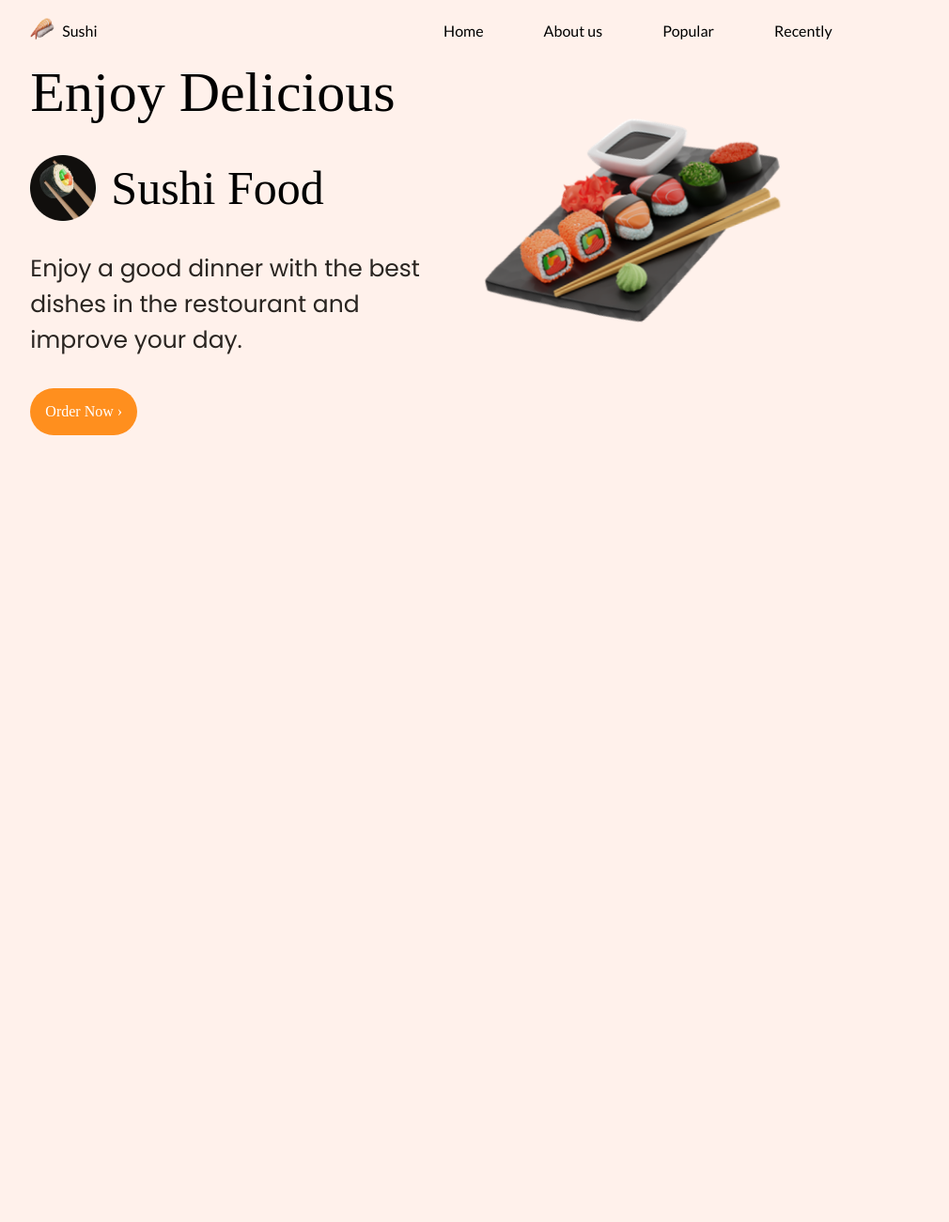
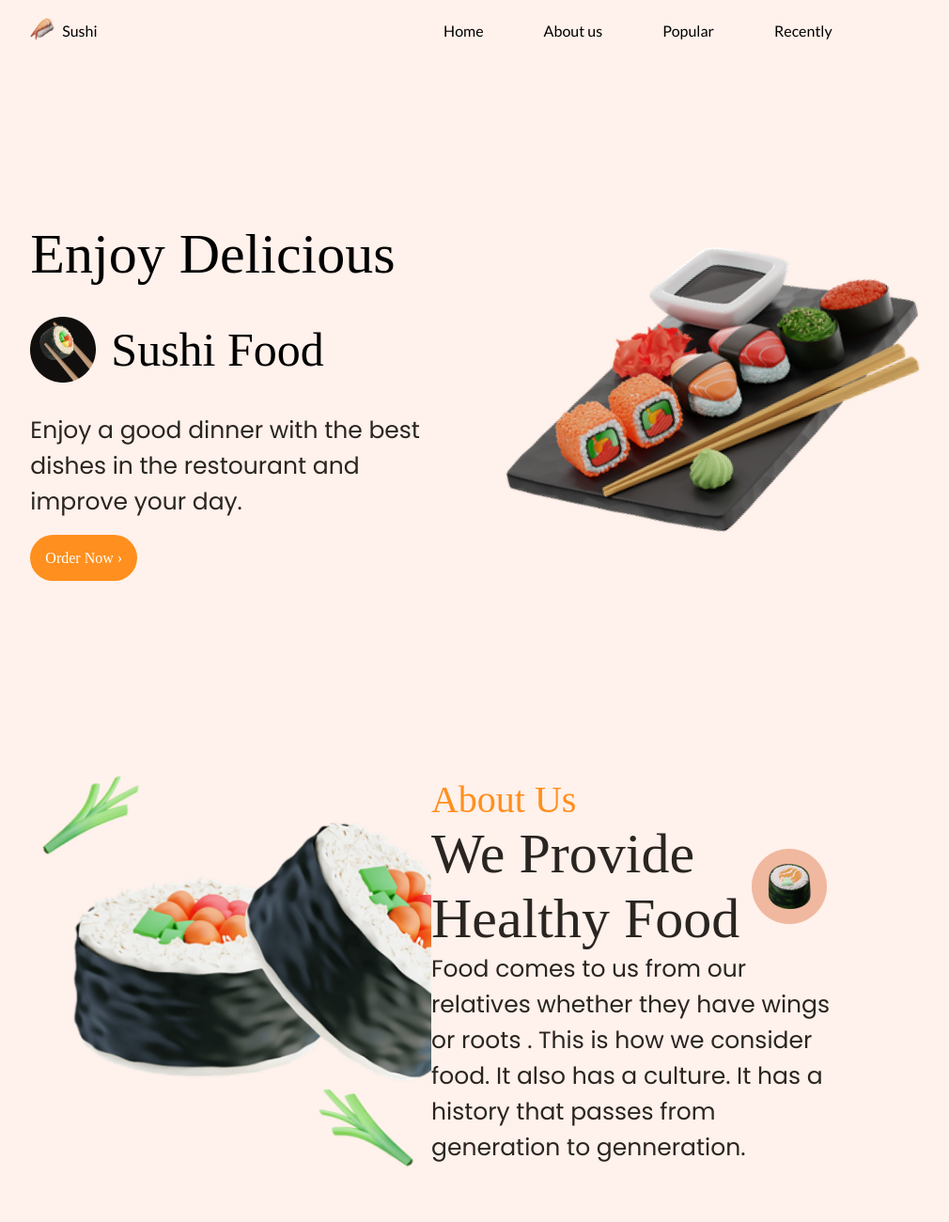
Before and after one commit to gshaa/sushi, a plain HTML site: page index.html in a window 1280 px wide. Shown: the top 1300 px of the page at 94% size, without its empty margins (181-1191 px from the left). Drawn offline with nearby package versions, Linux system fonts and the light colour scheme; a web font is replaced by a local one.

Commit message:
add about us and litle "the best food"

```diff
--- a/index.html
+++ b/index.html
@@ -6,7 +6,6 @@
     <meta name="viewport" content="width=device-width, initial-scale=1.0" />
     <title>Sushi</title>
     <link rel="stylesheet" href="styles/styles.css" />
-    <link href="https://cdn.jsdelivr.net/npm/remixicon@2.5.0/fonts/remixicon.css" rel="stylesheet">
   </head>
   <body>
     <header>
@@ -45,24 +44,56 @@
       <div class="section-main">
         <div class="section-grid-1"></div>
         <div class="section-grid-2">
-          <div class="menu-container">
-            <div class="menu-cont-1">
+          <div class="home-container">
+            <div class="home-cont-1">
               <p class="KohSantepheap">Enjoy Delicious</p>
               <div class="sushi-header">
-
-                <img src="/images/home-sushi-title1.png" alt="..." class="home-sushi-title1  padingtop2">
+                <img src="images/home-sushi-title1.png" alt="..." class="home-sushi-title1  padingtop2">
                 <p class="SushiFood  padingtop2">Sushi Food</p>
-
               </div>
-
-              <p class="Poppins menu-cont-1-bio  padingtop2">Enjoy a good dinner with the best
+              <p class="Poppins home-cont-1-bio  padingtop2">Enjoy a good dinner with the best
                 dishes in the restourant and improve
                  your day.</p>
                  <a class="button">Order Now &#8250;
                  </a>
             </div>
-            <div class="menu-cont-2">
-              <img src="/images/popular-sushi-rolls.png" alt="...">
+            <div class="home-cont-2">
+              <img src="images/popular-sushi-rolls.png" alt="...">
+            </div>
+          </div>
+          <div class="about-us-container">
+            <div class="about-us-cont-1">
+              <img src="images/about-sushi1.png" alt="..." style="height: 450px;">
+            </div>
+            <div class="about-us-cont-2">
+              <p style="color: #FF8F1E; font-family: Khula, serif; font-size: 40px;">About Us</p>
+              <div class="about-us-title">
+                <div class="about-us-title-p">
+                  <p style="color: #2A2521; font-family: Koh Santepheap, serif; font-size: 60px;">We Provide
+                    Healthy Food</p>
+                </div>
+                <div class="about-us-title-img">
+                  <img src="images/about-sushi-title1.png" alt="..." style="height: 80px; width: 80px;">
+                </div>
+              </div>
+              <p style="color: #2A2521; font-family: Poppins, serif; font-size: 25px;">Food comes to us from our relatives whether they have wings  or roots . This is how we consider food. It also has a culture. It has a history that passes from generation to genneration.</p>
+            </div>
+          </div>
+          <div class="popular-sets-container">
+            <div class="popular-sets-cont-text">
+              <p style="color: #FF8F1E; font-family: khula, serif; font-size: 40px;">The Best Food</p>
+              <p class="popular-sets-cont-text-2" style="color: #2A2521; font-size: 76px; font-family:  Koh Santepheap, serif;">Popular Dishes</p>
+            </div>
+            <!-- <div class="card">
+              <div class="card-container">
+                  <img class="card-image" src="images/home-sushi-rolls.png" alt="...">
+                  <div class="card-text-container">
+                    <p style="font-family: Koh Santepheap, serif; font-size: 45px; font-weight: 500;">Onrigi</p>
+                    <p style="font-family: Poppins, serif; font-size: 25px;">Japanis Dish</p>
+                    <p style="font-family: Koh Santepheap, serif; color: #FF9800; font-size: 45px; font-weight: bold;">10.99 $</p>
+                    <img src="/images/Frame 42.png" alt="">
+                  </div>
+              </div> -->
             </div>
           </div>
         </div>
--- a/styles/styles.css
+++ b/styles/styles.css
@@ -1,6 +1,7 @@
 @import url("https://fonts.googleapis.com/css?family=Lato&display=swap");
 @import url("https://fonts.googleapis.com/css?family=Poppins&display=swap");
 @import url("https://fonts.googleapis.com/css?family=Koh Santepheap&display=swap");
+@import url("https://fonts.googleapis.com/css?family=Khula&display=swap");
 
 /* fonts */
 
@@ -298,11 +299,12 @@ a {
   }
 }
 
-/* section */
+/* SECTION */
 
 .section-main {
   display: grid;
   grid-template-columns: repeat(12, 1fr);
+  padding-top: 8rem;
 }
 
 .section-grid-1 {
@@ -317,18 +319,23 @@ a {
   grid-column: 11/13;
 }
 
-.menu-container {
+/*section-home*/
+
+.home-container {
   display: grid;
   grid-template-columns: 50% 50%;
   align-items: center;
   justify-content: center;
 }
 
-.menu-cont-1 {
+.home-cont-1 {
+  display: block;
   grid-column: 50%;
+  justify-content: center;
+  align-items: center;
 }
 
-.menu-cont-2 {
+.home-cont-2 {
   display: block;
   grid-column: 50%;
   justify-content: center;
@@ -352,16 +359,15 @@ a {
   align-items: center;
 }
 
-.menu-cont-1-bio {
+.home-cont-1-bio {
   font-size: 25px;
   font-weight: 100;
   color: #2a2521;
   padding-bottom: 2rem;
 }
 
-.menu-cont-2 img {
-  height: 100%;
-  width: 100%;
+.home-cont-2 img {
+  height: 450px;
 }
 
 .padingtop2 {
@@ -369,7 +375,6 @@ a {
 }
 
 .button {
-  position: absolute;
   border-radius: 2rem;
   background-color: #ff8f1e;
   color: white;
@@ -386,3 +391,82 @@ a {
 .button:active {
   background-color: #ffbf00;
 }
+
+/* section-about-us */
+
+.about-us-container {
+  display: grid;
+  grid-template-columns: 50% 50%;
+  align-items: center;
+  justify-content: center;
+  padding-top: 10rem;
+}
+
+.about-us-cont-1 {
+  display: block;
+  grid-column: 50%;
+  justify-content: center;
+  align-items: center;
+}
+
+.about-us-cont-2 {
+  display: block;
+  grid-column: 50%;
+  justify-content: center;
+  align-items: center;
+}
+
+.about-us-title {
+  display: grid;
+  grid-template-columns: 80% 20%;
+}
+
+.about-us-title-p {
+  grid-column: 80%;
+}
+
+.about-us-title-img {
+  display: flex;
+  grid-column: 20%;
+  align-items: center;
+}
+
+/* popular-sets-container */
+
+.popular-sets-container {
+  padding-top: 12rem;
+}
+
+.popular-sets-cont-text p {
+  text-align: center;
+  padding-bottom: 2rem;
+}
+
+.popular-sets-cont-text-2 {
+  margin-bottom: 10rem;
+}
+
+/* .card-container {
+  padding-top: 3rem;
+  height: 405px;
+  width: 421px;
+  position: relative;
+  box-shadow: 0 4px 8px 0 rgba(0, 0, 0, 0.2);
+  transition: 0.3s;
+  border-radius: 20px;
+}
+
+.card-container:hover {
+  box-shadow: 0 8px 16px 0 rgba(0, 0, 0, 0.2);
+}
+
+.card-image {
+  position: absolute;
+  background-color: var(--container-color);
+  inset: 0;
+}
+
+.card-text-container {
+  display: grid;
+  align-items: end;
+} */
```
Also changed, not shown: images/Frame 42.png (added).
